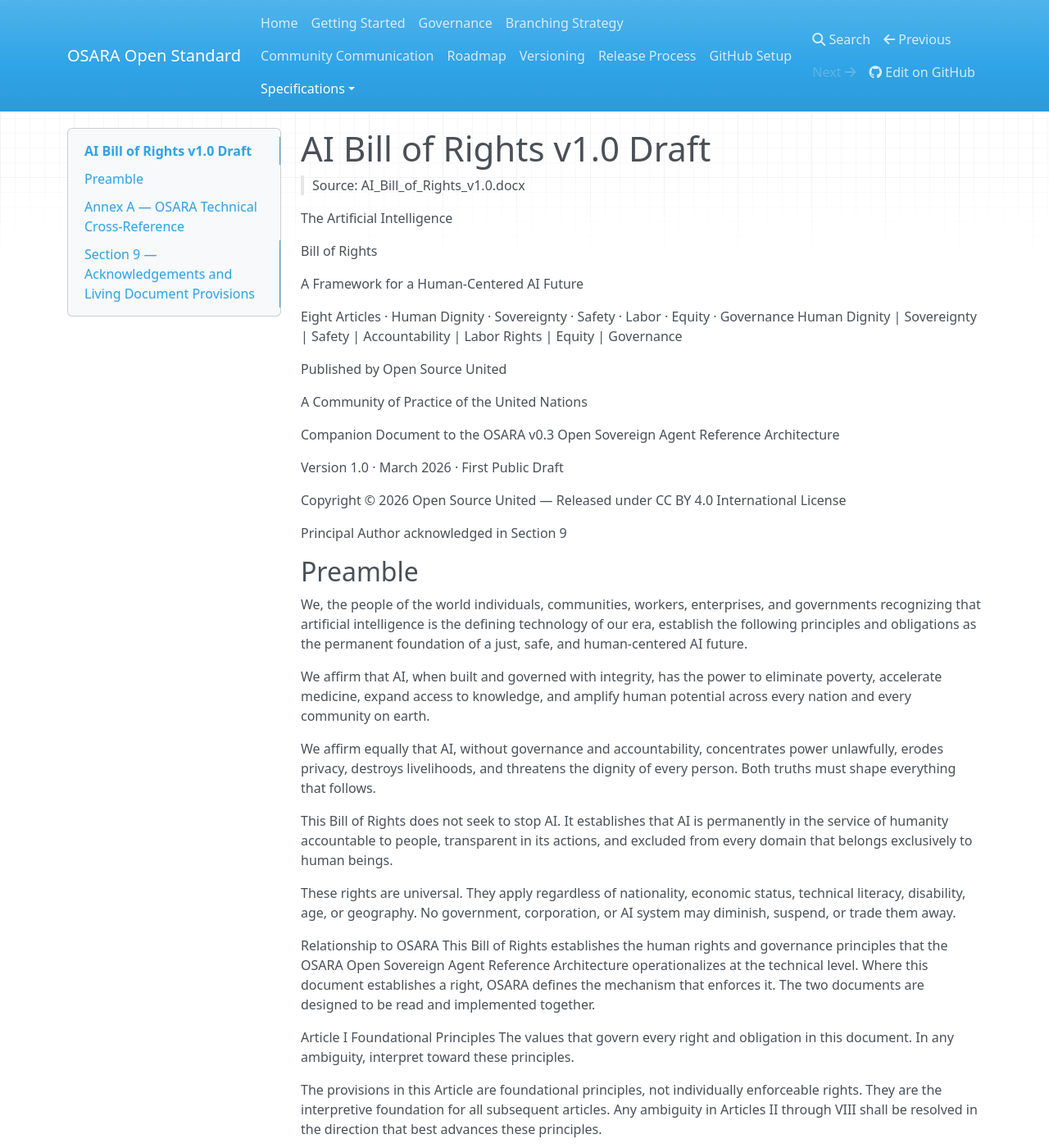
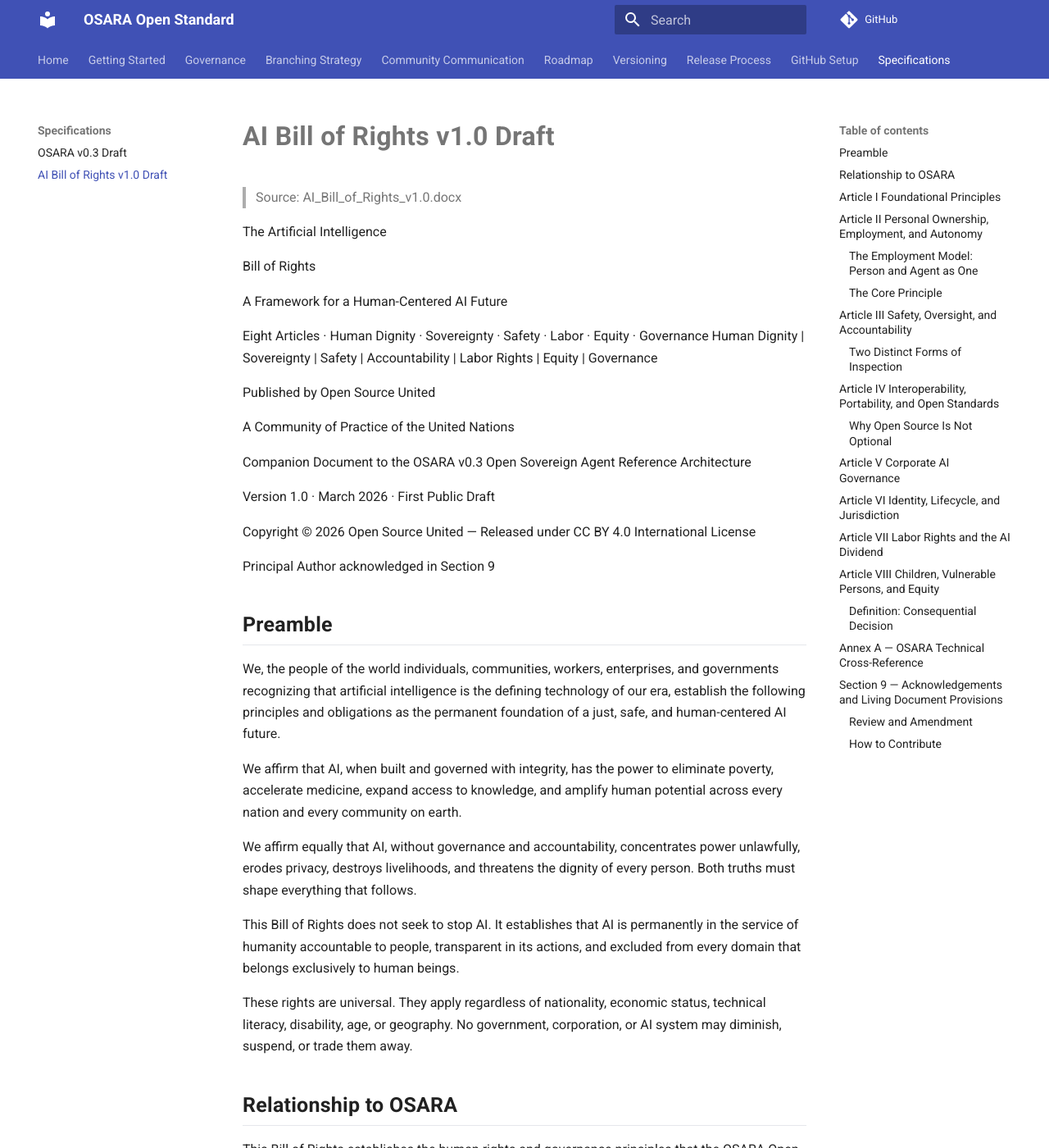
Before and after one commit to elkordym/osara-open-standard, an MkDocs documentation site: the page built from docs/specs/ai-bill-of-rights-v1.0-draft.md, in a window 1280 px wide and 1400 px high. Shown: the whole window at 82% size. Built offline with MkDocs 1.6.1 and Material for MkDocs 9.7.7, drawn with Linux system fonts in a browser that asks for light colours; nearby versions of some CDN libraries; comment, search, counter and statistics services are not loaded; some of the changed text lies outside the part shown.

Commit message:
docs: improve site presentation and heading structure

```diff
--- a/docs/specs/ai-bill-of-rights-v1.0-draft.md
+++ b/docs/specs/ai-bill-of-rights-v1.0-draft.md
@@ -1,7 +1,6 @@
 # AI Bill of Rights v1.0 Draft
 
 > Source: AI_Bill_of_Rights_v1.0.docx
-
 
 The Artificial Intelligence
 
@@ -36,10 +35,12 @@
 
 These rights are universal. They apply regardless of nationality, economic status, technical literacy, disability, age, or geography. No government, corporation, or AI system may diminish, suspend, or trade them away.
 
-Relationship to OSARA
+## Relationship to OSARA
+
 This Bill of Rights establishes the human rights and governance principles that the OSARA Open Sovereign Agent Reference Architecture operationalizes at the technical level. Where this document establishes a right, OSARA defines the mechanism that enforces it. The two documents are designed to be read and implemented together.
 
-Article I  Foundational Principles
+## Article I  Foundational Principles
+
 The values that govern every right and obligation in this document. In any ambiguity, interpret toward these principles.
 
 The provisions in this Article are foundational principles, not individually enforceable rights. They are the interpretive foundation for all subsequent articles. Any ambiguity in Articles II through VIII shall be resolved in the direction that best advances these principles.
@@ -52,16 +53,18 @@
 | I.4 | AI shall not be used to manufacture disinformation, synthetic identity fraud, non-consensual intimate imagery, or content designed to manipulate democratic processes, electoral systems, or public opinion at scale. |
 | I.5 | The development of AI systems capable of unsupervised self-replication, autonomous self-modification, or recursive self-improvement without a human-in-the-loop oversight mechanism is prohibited without explicit international regulatory authorization. |
 
-Article II  Personal Ownership, Employment, and Autonomy
+## Article II  Personal Ownership, Employment, and Autonomy
+
 When a person is hired, their agent is hired with them. Human accountability and agent capability are inseparable.
 
-The Employment Model: Person and Agent as One
+### The Employment Model: Person and Agent as One
 
 Employment in the age of AI agents is not the replacement of humans by machines. It is the engagement of a human being together with their sovereign personal AI agent a unit that combines human judgment, accountability, and relationships with the scale, speed, and recall of their agent. When an organization hires a person, it engages both.
 
 The personal agent executes work on behalf of its owner within the organization. The human owner is the decision authority and bears full accountability for everything produced under their name. The organization's right is to manage the work to accept, reject, or request correction of outputs not to manage the agent. These are distinct and must not be confused.
 
-The Core Principle
+### The Core Principle
+
 An organization does not hire an agent. It does not license, own, configure, or instruct an agent. It hires a person and that person brings their agent as an extension of their own professional capability. The agent answers to its owner. The owner answers to the organization. The organization manages outputs and gives direction to the human. That chain is the foundation of the new employment relationship.
 
 | § | Right and Obligation |
@@ -78,10 +81,11 @@
 | 2.10 | Personal agents must act exclusively in the interest of their human owner. Any agent designed, modified, or covertly instructed to act against its owner's interests by any party, including its developer, platform provider, employing organization, or any government authority, is unlawful. |
 | 2.11 | The right to own and operate a personal AI agent may not be conditioned on the surrender of personal data, acceptance of surveillance, or agreement to terms that diminish any right in this document. |
 
-Article III  Safety, Oversight, and Accountability
+## Article III  Safety, Oversight, and Accountability
+
 AI agents are inspectable, auditable, and accountable. No agent operates above the law.
 
-Two Distinct Forms of Inspection
+### Two Distinct Forms of Inspection
 
 This article distinguishes two entirely separate forms of agent inspection. Compliance inspection is a routine technical process initiated by the owner, equivalent to a vehicle roadworthiness test. Law enforcement access is a separate process initiated by authorities when an individual is an active suspect in a criminal investigation. The rights and conditions governing each are different and must not be conflated.
 
@@ -95,7 +99,8 @@
 | 3.6 | Intentional tampering with, deletion of, or falsification of agent audit logs constitutes a criminal offense equivalent to the destruction of legal evidence. Penalties shall be defined by national law and shall include, at a minimum, temporary suspension of the right to operate an AI agent. |
 | 3.7 | An agent must not execute any action capable of causing harm to a person physically, financially, reputationally, or legally without an explicit, individually logged, and time-stamped human authorization for that specific action. No blanket or standing pre-authorization for harmful actions is valid. |
 
-Article IV  Interoperability, Portability, and Open Standards
+## Article IV  Interoperability, Portability, and Open Standards
+
 No person shall be locked into a platform, provider, or ecosystem against their will.
 
 | § | Right and Obligation |
@@ -110,10 +115,12 @@
 | 4.8 | Proprietary elements are permitted in non-mandatory layers. AI model integrations, skill configurations, business logic, and workflow implementations may be proprietary, provided they do not override, wrap, replace, or obscure any mandatory open source component. The open source requirement applies to agent infrastructure, not to the AI model that powers it. Frontier AI models accessed via secure API remain subject to their own licensing terms. |
 | 4.9 | Any OSARA-certified inspection entity conducting an annual compliance inspection must verify open source compliance as part of the mandatory inspection scope. An agent that has substituted any mandatory open source component with a closed equivalent shall not receive a Health Certificate and shall enter restricted mode until full compliance is restored. |
 
-Why Open Source Is Not Optional
+### Why Open Source Is Not Optional
+
 An agent that cannot be audited cannot be trusted. The rights established in this Bill of Rights that an agent serves its owner, that logs cannot be falsified, that no hidden instructions work against the owner are unverifiable in a closed system. Open source mandatory components are the technical guarantee that sovereignty is real and not merely claimed.
 
-Article V  Corporate AI Governance
+## Article V  Corporate AI Governance
+
 Enterprises deploying AI agents bear full governance responsibility for every agent they operate.
 
 | § | Right and Obligation |
@@ -126,7 +133,8 @@
 | 5.6 | An organization may not use AI agents to conduct any activity that would be unlawful if performed by a human employee, including anti-competitive intelligence gathering, regulatory evasion, employment discrimination, or market manipulation. |
 | 5.7 | Full whistleblower protections under applicable national law apply to any employee who reports organizational AI misuse in good faith. Retaliation against such an employee is prohibited. |
 
-Article VI  Identity, Lifecycle, and Jurisdiction
+## Article VI  Identity, Lifecycle, and Jurisdiction
+
 An agent's identity follows its owner through every transition in life, employment, and circumstance.
 
 | § | Right and Obligation |
@@ -139,7 +147,8 @@
 | 6.6 | No government, court, or regulatory authority may permanently destroy an individual's agent and its memory without due process fully equivalent to that applicable to the seizure and destruction of physical property, including the right to appeal and the right to independent legal representation. |
 | 6.7 | Where an agent owner and an employing organization are in different national jurisdictions, the law governing the owner's rights under this Bill of Rights is determined first by the terms of the employment or service contract. Where the contract is silent on this matter, the law of the jurisdiction in which the owner's personal AI agent is registered and domiciled applies by default. No organization may select a jurisdiction of incorporation or operation specifically to avoid obligations under this document. |
 
-Article VII  Labor Rights and the AI Dividend
+## Article VII  Labor Rights and the AI Dividend
+
 The productivity gains of AI belong to society as well as to the organizations that generate them.
 
 The engagement of a person together with their personal AI agent represents a new form of human contribution to the economy one in which individual productivity is multiplied without diminishing individual accountability or ownership. These rights establish that this new form of work is recognized, protected, and rewarded fairly.
@@ -152,12 +161,13 @@
 | 7.4 | Gig economy workers, independent contractors, and platform workers retain the same AI displacement protections as full-time employees. The classification of a worker as independent or self-employed may not be used to circumvent these protections. |
 | 7.5 | Income generated through an owner's personal AI agent, whether within an employment relationship or independently, is attributed to the owner for all tax, labor, social security, and social contribution purposes. The operation of a personal agent for economic activity constitutes lawful work by the owner. |
 
-Article VIII  Children, Vulnerable Persons, and Equity
+## Article VIII  Children, Vulnerable Persons, and Equity
+
 The most vulnerable members of society receive the strongest protections and the fullest access.
 
 AI systems trained on biased data and deployed without equity safeguards have demonstrably harmed children, people with disabilities, economically marginalized communities, and racial minorities. These rights are a direct response to documented harms, not precautionary provisions.
 
-Definition: Consequential Decision
+### Definition: Consequential Decision
 
 For the purposes of this Article, a consequential decision is any decision that materially affects a person's rights, livelihood, physical safety, legal status, or access to essential services. This includes decisions relating to credit, employment, housing, healthcare, education, insurance, and criminal justice. It extends to any other domain where an AI system's output determines or significantly influences an outcome in one of these areas. The competent national authority responsible for AI regulation in each jurisdiction shall publish and maintain updated guidance on which additional domains qualify.
 
@@ -244,7 +254,8 @@
 
 All contributors to this document are acknowledged in the changelog of the OSARA GitHub repository maintained by Open Source United.
 
-How to Contribute
+### How to Contribute
+
 This document is released under CC BY 4.0. It may be freely adapted for national or regional implementation, provided Open Source United is credited as the origin. Proposals for amendment are submitted via public RFC on the OSU Gitlab repository opensource.unicc.org , subject to a 60-day public comment period.
 
 AI Bill of Rights v1.0 — Copyright © 2026 Open Source United — CC BY 4.0 — March 2026
--- a/docs/stylesheets/extra.css
+++ b/docs/stylesheets/extra.css
@@ -1,17 +1,47 @@
+/* Professional typography and spacing */
+.md-content {
+  font-size: 0.95rem;
+}
+
+.md-typeset h1,
+.md-typeset h2,
+.md-typeset h3 {
+  font-weight: 700;
+  letter-spacing: 0.01em;
+}
+
+.md-typeset h2 {
+  margin-top: 2rem;
+  margin-bottom: 0.75rem;
+  border-bottom: 1px solid #e5e7eb;
+  padding-bottom: 0.35rem;
+}
+
+.md-typeset h3 {
+  margin-top: 1.4rem;
+  margin-bottom: 0.5rem;
+}
+
+.md-typeset p {
+  line-height: 1.65;
+}
+
 /* Render markdown tables as visible grid lines */
 table {
   border-collapse: collapse;
   width: 100%;
+  margin: 1rem 0 1.25rem;
 }
 
 th,
 td {
-  border: 1px solid #c7c7c7;
-  padding: 0.5rem;
+  border: 1px solid #d1d5db;
+  padding: 0.6rem 0.7rem;
   vertical-align: top;
   text-align: left;
 }
 
 thead th {
-  background: #f5f5f5;
+  background: #f3f4f6;
+  font-weight: 700;
 }
--- a/mkdocs.yml
+++ b/mkdocs.yml
@@ -4,7 +4,22 @@
 repo_url: https://github.com/elkordym/osara-open-standard
 docs_dir: docs
 theme:
-  name: mkdocs
+  name: material
+  features:
+    - navigation.tabs
+    - navigation.sections
+    - navigation.top
+    - search.suggest
+    - content.code.copy
+  palette:
+    - scheme: default
+      primary: indigo
+      accent: teal
+markdown_extensions:
+  - admonition
+  - tables
+  - toc:
+      permalink: true
 extra_css:
   - stylesheets/extra.css
 nav:
--- a/requirements-docs.txt
+++ b/requirements-docs.txt
@@ -1 +1,2 @@
 mkdocs>=1.6,<2.0
+mkdocs-material>=9.5,<10.0
```
Also changed, not shown: docs/specs/osara-v0.3-draft.md (+10 -6 lines), specs/ai-bill-of-rights-v1.0-draft.md (+27 -16 lines), specs/osara-v0.3-draft.md (+10 -6 lines).
